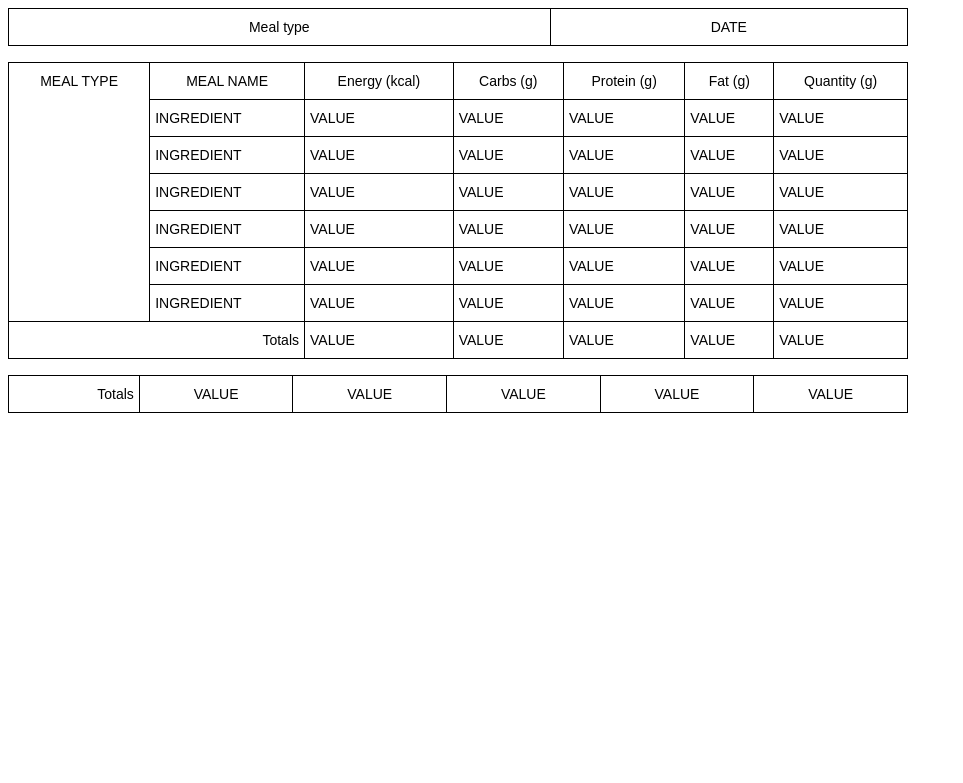
After one commit to maciej-jalowiec/registration, a PHP site: page /registration/plans.php in a window 1280 px wide. The commit adds this page. Shown: the top 783 px of the page, without its empty margins (0-963 px from the left). Run offline with PHP 8.4, Linux system fonts and the light colour scheme; the visitor is signed in with stand-in values (Sample User, id 1); lists and menus that the app fills with data are empty; some libraries are stand-ins or nearby versions.

Commit message:
Meal planning started

```diff
--- /dev/null
+++ b/plans.php
@@ -0,0 +1,117 @@
+<?php
+
+	session_start();
+	include 'chromePhp.php';
+	require ('connection.php');
+
+	if (!isset($_SESSION['login_user'])) {
+		header("location: login.php");
+	}
+
+?>
+<html>
+	<head><title>Your Meal Plans</title>
+
+		<style type="text/css">
+			.tg  {border-collapse:collapse;border-spacing:0;width:900px;}
+			.tg td{font-family:Arial, sans-serif;font-size:14px;padding:10px 5px;border-style:solid;border-width:1px;overflow:hidden;word-break:normal;}
+			.tg th{font-family:Arial, sans-serif;font-size:14px;font-weight:normal;padding:10px 5px;border-style:solid;border-width:1px;overflow:hidden;word-break:normal;}
+			.tg .tg-baqh{text-align:center;vertical-align:top}
+			.tg .tg-lqy6{text-align:right;vertical-align:top}
+			.tg .tg-yw4l{vertical-align:top}
+		</style>
+
+	</head>
+	<body>
+
+		<!-- Table with header date -->
+		<p><table class="tg">
+		  <tr>
+		    <th class="tg-yw4l">Meal type</th>
+		    <th class="tg-baqh" colspan="6">DATE</th>
+		  </tr>
+		</table></p>
+
+		<!-- Table with meal information -->
+		<p><table class="tg">
+		  <tr>
+		    <th class="tg-baqh" rowspan="7">MEAL TYPE</th>
+		    <th class="tg-yw4l">MEAL NAME</th>
+		    <th class="tg-yw4l">Energy (kcal)</th>
+		    <th class="tg-yw4l">Carbs (g)</th>
+		    <th class="tg-yw4l">Protein (g)</th>
+		    <th class="tg-yw4l">Fat (g)</th>
+		    <th class="tg-yw4l">Quantity (g)</th>
+		  </tr>
+		  <tr>
+		    <td class="tg-yw4l">INGREDIENT</td>
+		    <td class="tg-yw4l">VALUE</td>
+		    <td class="tg-yw4l">VALUE</td>
+		    <td class="tg-yw4l">VALUE</td>
+		    <td class="tg-yw4l">VALUE</td>
+		    <td class="tg-yw4l">VALUE</td>
+		  </tr>
+		  <tr>
+		    <td class="tg-yw4l">INGREDIENT</td>
+		    <td class="tg-yw4l">VALUE</td>
+		    <td class="tg-yw4l">VALUE</td>
+		    <td class="tg-yw4l">VALUE</td>
+		    <td class="tg-yw4l">VALUE</td>
+		    <td class="tg-yw4l">VALUE</td>
+		  </tr>
+		  <tr>
+		    <td class="tg-yw4l">INGREDIENT</td>
+		    <td class="tg-yw4l">VALUE</td>
+		    <td class="tg-yw4l">VALUE</td>
+		    <td class="tg-yw4l">VALUE</td>
+		    <td class="tg-yw4l">VALUE</td>
+		    <td class="tg-yw4l">VALUE</td>
+		  </tr>
+		  <tr>
+		    <td class="tg-yw4l">INGREDIENT</td>
+		    <td class="tg-yw4l">VALUE</td>
+		    <td class="tg-yw4l">VALUE</td>
+		    <td class="tg-yw4l">VALUE</td>
+		    <td class="tg-yw4l">VALUE</td>
+		    <td class="tg-yw4l">VALUE</td>
+		  </tr>
+		  <tr>
+		    <td class="tg-yw4l">INGREDIENT</td>
+		    <td class="tg-yw4l">VALUE</td>
+		    <td class="tg-yw4l">VALUE</td>
+		    <td class="tg-yw4l">VALUE</td>
+		    <td class="tg-yw4l">VALUE</td>
+		    <td class="tg-yw4l">VALUE</td>
+		  </tr>
+		  <tr>
+		    <td class="tg-yw4l">INGREDIENT</td>
+		    <td class="tg-yw4l">VALUE</td>
+		    <td class="tg-yw4l">VALUE</td>
+		    <td class="tg-yw4l">VALUE</td>
+		    <td class="tg-yw4l">VALUE</td>
+		    <td class="tg-yw4l">VALUE</td>
+		  </tr>
+		  <tr>
+		    <td class="tg-lqy6" colspan="2">Totals</td>
+		    <td class="tg-yw4l">VALUE</td>
+		    <td class="tg-yw4l">VALUE</td>
+		    <td class="tg-yw4l">VALUE</td>
+		    <td class="tg-yw4l">VALUE</td>
+		    <td class="tg-yw4l">VALUE</td>
+		  </tr>
+		</table></p>
+
+		<!-- Table with daily totals -->
+		<p><table class="tg">
+		  <tr>
+		    <th class="tg-lqy6" colspan="2">Totals</th>
+		    <th class="tg-yw4l">VALUE</th>
+		    <th class="tg-yw4l">VALUE</th>
+		    <th class="tg-yw4l">VALUE</th>
+		    <th class="tg-yw4l">VALUE</th>
+		    <th class="tg-yw4l">VALUE</th>
+		  </tr>
+		</table></p>
+
+	</body>
+</html>
```
Also changed, not shown: confirm.php (+4 -6 lines), index.php (+43 -22 lines), login.php (added, +59 -0 lines), logout.php (added, +7 -0 lines), profile.php (added, +116 -0 lines).
